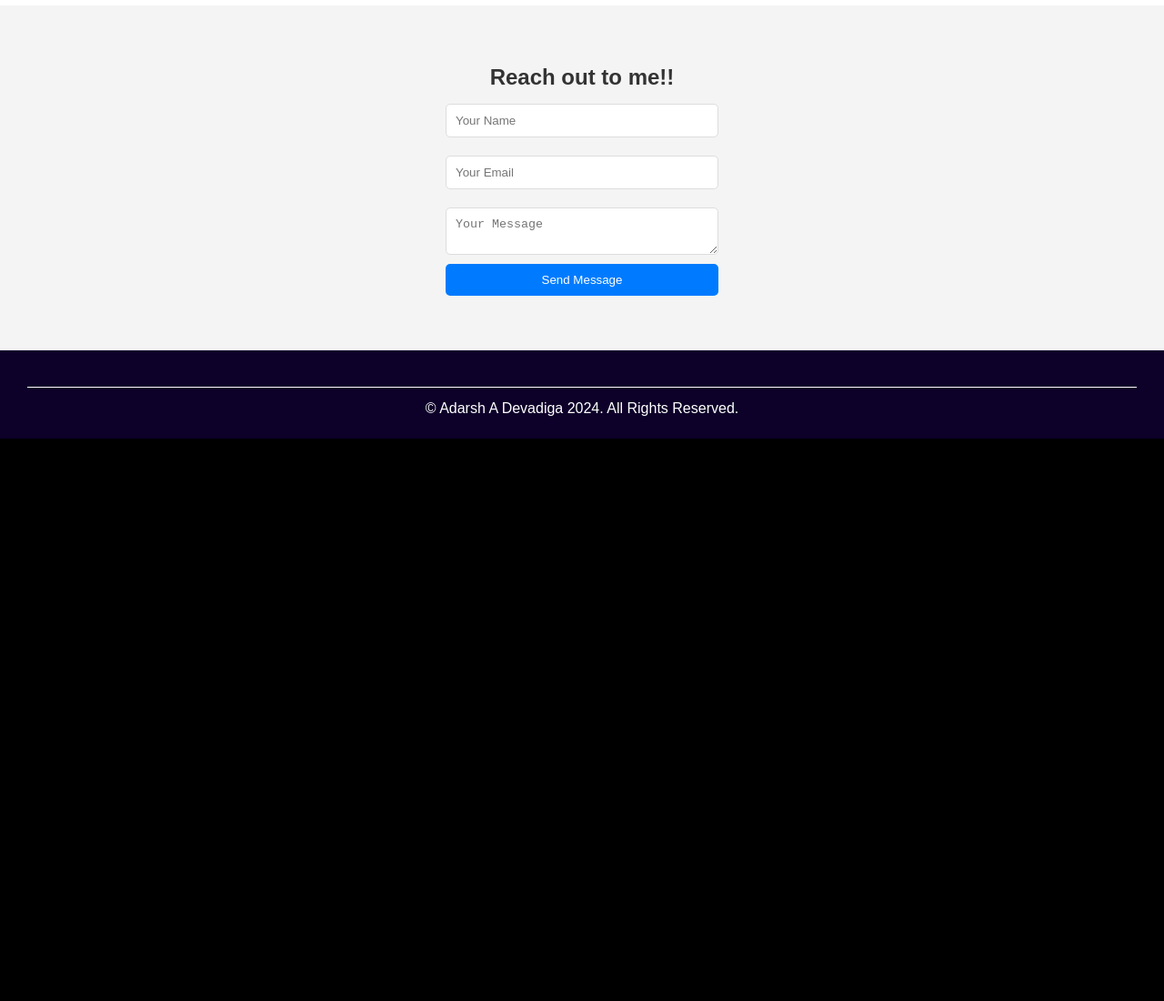
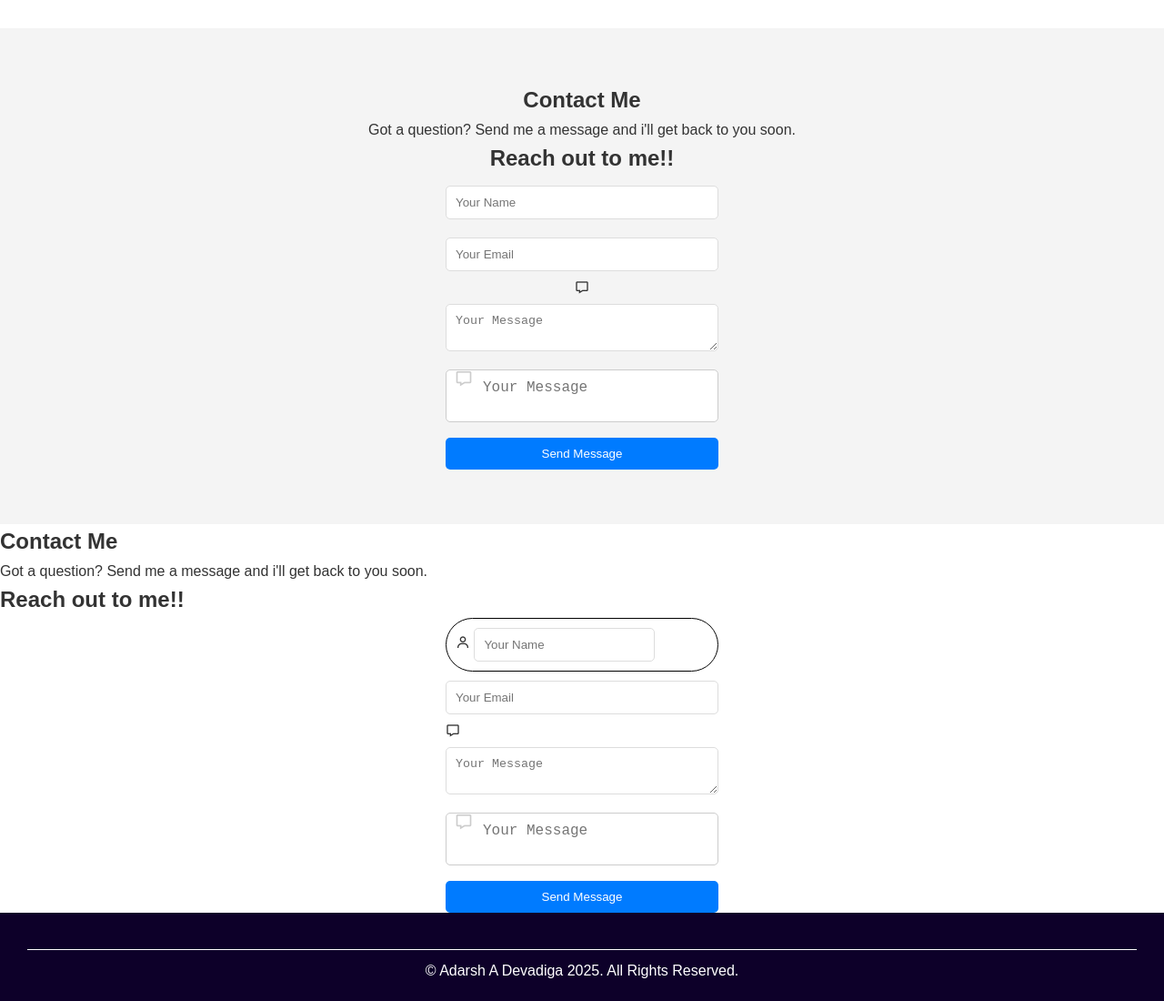
Before and after one commit to 0047Adarsh/Portfolio, a website: page public/index.html in a window 1280 px wide. Shown: the part 1920-3020 px from the top of the page at 91% size. Before the commit the page ends 2402 px from the top, so only its background shows below. Drawn offline with nearby package versions, Linux system fonts and the light colour scheme.

Commit message:
New Chnages

```diff
--- a/index.js
+++ b/index.js
@@ -1,6 +1,7 @@
 import express from "express";
 import ejs from "ejs";
 import {dirname} from 'path';
+import path from 'path';
 import { fileURLToPath } from "url";
 import bodyParser from "body-parser";
 import nodemailer from "nodemailer";
@@ -19,6 +20,10 @@ dotenv.config()
 app.get('/',(req,res)=>{
     res.render('index');
 })
+
+app.get('/ex', (req, res) => {
+    res.render('example');
+});
 
 const transporter = nodemailer.createTransport({
     service: "gmail",
--- a/public/index.html
+++ b/public/index.html
@@ -56,16 +56,18 @@
     <section id="skills">
         <h2>Skills</h2>
         <div class="skills-grid">
-            <div class="skill-card">ReactJS</div>
-            <div class="skill-card">Node.js</div>
-            <div class="skill-card">SQL</div>
+            <div class="skill-card"><i class='bx bxl-react'></i><p>ReactJS</p></div>
+            <div class="skill-card"><i class='bx bxl-nodejs' ></i><p>Node.js</p></div>
+            <div class="skill-card"><i class='bx bxl-postgresql' ></i><p>SQL</p></div>
             <div class="skill-card">REST API</div>
-            <div class="skill-card">HTML&CSS</div>
-            <div class="skill-card">JavaScript</div>
-            <div class="skill-card">Python</div>
-            <div class="skill-card">AWS</div>
+            <div class="skill-card"><i class='bx bxl-html5' ></i><p>HTML</p></div>
+            <div class="skill-card"><i class='bx bxl-css3' ></i><p>CSS</p></div>
+            <div class="skill-card"><i class='bx bxl-javascript' ></i><p>JavaScript</p></div>
+            <div class="skill-card"><i class='bx bxl-python' ></i><p>Python</p></div>
+            <div class="skill-card"><i class='bx bxl-aws' ></i><p>AWS</p></div>
             <div class="skill-card">Web Scraping</div>
             <div class="skill-card">Zoho Creator</div>
+            <div class="skill-card"><i class='bx bxl-bootstrap' ></i>BootStrap</div>
         </div>
     </section>
 
@@ -94,14 +96,50 @@
     </section>
 
     <section id="contact">
+        <div>
+            <h2>Contact Me</h2>
+            <p>Got a question? Send me a message and i'll get back to you soon.</p>
+        </div>
         <h2>Reach out to me!!</h2>
         <form action="/contact" method="post">
             <input name="name" type="text" placeholder="Your Name" required>
             <input name="email" type="email" placeholder="Your Email" required>
-            <textarea name="message" placeholder="Your Message" required></textarea>
+            <i class='bx bx-message'></i><textarea name="message" placeholder="Your Message" required></textarea>
+            <div class="textarea-container">
+                <i class='bx bx-message'></i>
+                <textarea name="message" placeholder="Your Message" required></textarea>
+            </div>
             <button type="submit">Send Message</button>
         </form>
     </section>
+
+    <section id="contacts">
+        <div>
+            <h2>Contact Me</h2>
+            <p>Got a question? Send me a message and i'll get back to you soon.</p>
+        </div>
+
+
+        <h2>Reach out to me!!</h2>
+        <form action="/contact" method="post">
+            <div class="contact-name">
+                <i class='bx bx-user'></i>
+                <input name="name" type="text" placeholder="Your Name" required>
+            </div>
+
+
+            <input name="email" type="email" placeholder="Your Email" required>
+            <i class='bx bx-message'></i><textarea name="message" placeholder="Your Message" required></textarea>
+            <div class="textarea-container">
+                <i class='bx bx-message'></i>
+                <textarea name="message" placeholder="Your Message" required></textarea>
+            </div>
+            <button type="submit">Send Message</button>
+        </form>
+    </section>
+
+
+
 
 
 
@@ -136,7 +174,7 @@
 
         </div> -->
         <div class="footer-agreement">
-            <p>© Adarsh A Devadiga 2024. All Rights Reserved.</p>
+            <p>© Adarsh A Devadiga 2025. All Rights Reserved.</p>
         </div>
     </div>
 </body>
--- a/public/styles/style.css
+++ b/public/styles/style.css
@@ -40,7 +40,7 @@ header {
     padding: 10px 0;
     position: fixed;
     width: 100%;
-    top: 15px;
+    top: 0px;
     z-index: 1000;
     display: flex;
     align-items: center;
@@ -206,6 +206,35 @@ input, textarea {
     border-radius: 5px;
 }
 
+.textarea-container {
+    position: relative;
+    display: inline-block;
+    width: 100%;
+}
+
+.textarea-container i {
+    position: absolute;
+    top: 10px; /* Adjust based on design */
+    left: 10px; /* Adjust based on design */
+    color: #ccc; /* Icon color */
+    pointer-events: none; /* Ensures the icon doesn't interfere with text input */
+    font-size: 20px; /* Adjust size based on design */
+}
+
+.textarea-container textarea {
+    width: 100%;
+    padding: 10px 10px 10px 40px; /* Add left padding to create space for the icon */
+    border: 1px solid #ccc;
+    border-radius: 5px;
+    resize: none; /* Optional: Disable resizing */
+    font-size: 16px;
+    box-sizing: border-box;
+}
+
+
+textarea{
+    resize: vertical;
+}
 button {
     padding: 10px;
     background-color: var(--primary-color);
@@ -298,3 +327,19 @@ footer {
     padding-top: 10px;
     justify-content: center;
 }
+
+
+
+
+#contacts
+{
+    background-color: white;
+}
+
+.contact-name
+{
+    width: 300px;
+    border: 1px solid black;
+    border-radius: 100px;
+    padding-left: 10px;
+}
```
Also changed, not shown: public/example.html (added, +36 -0 lines), src/server.js (+8 -0 lines), public/styles/example.css (added).
